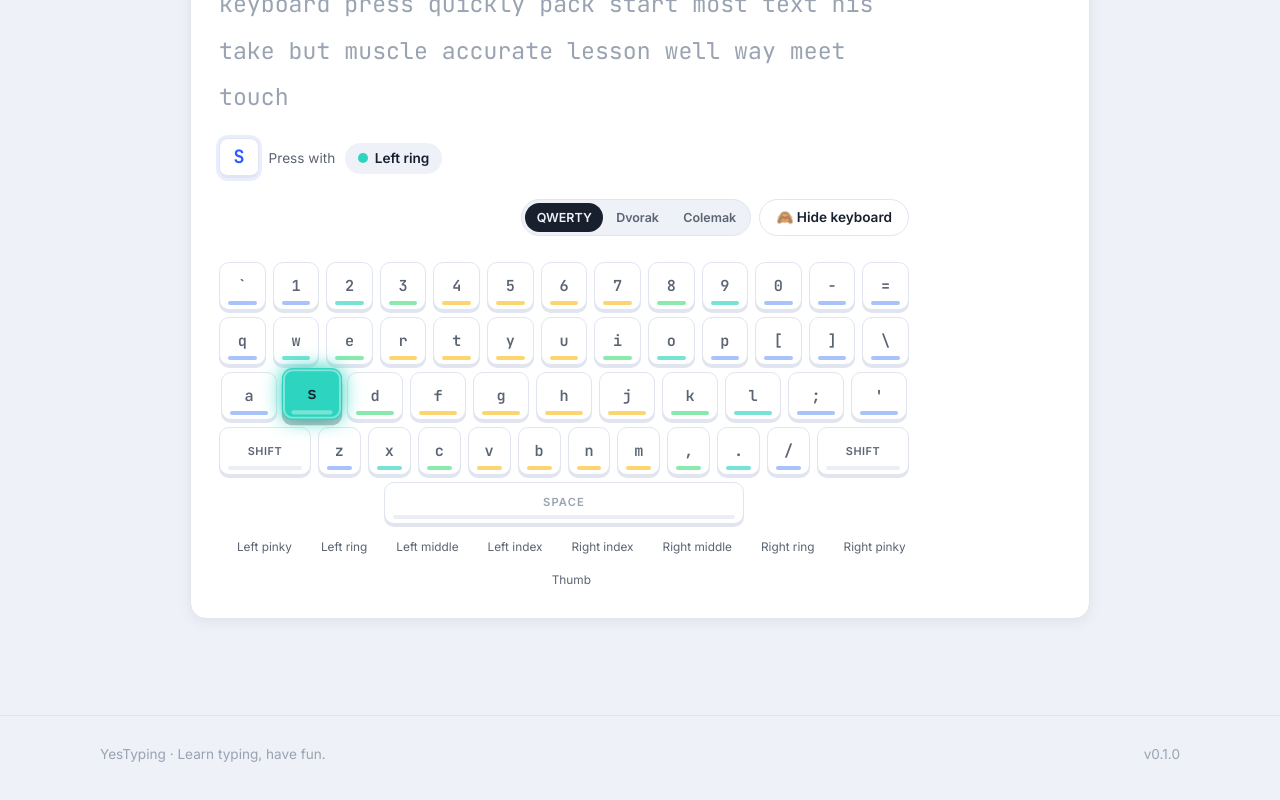
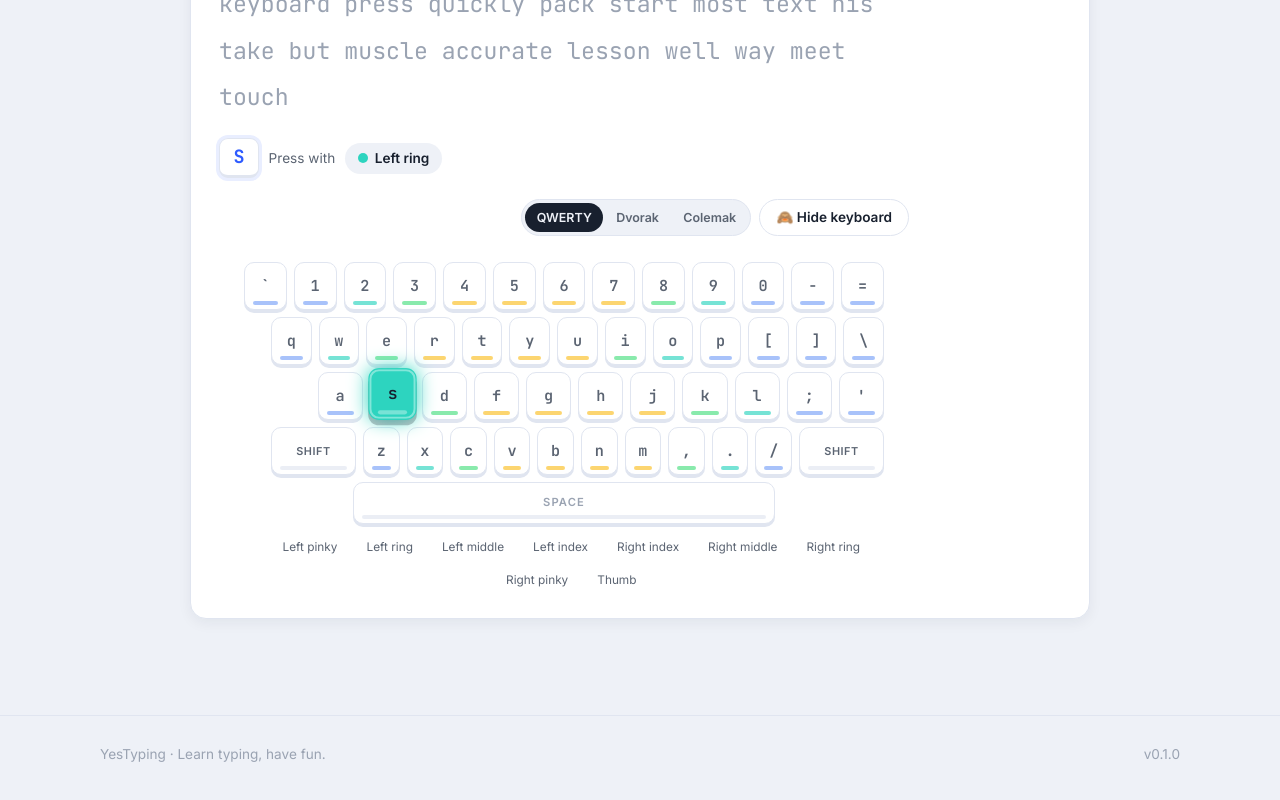
Before and after one commit to JosiahBristow/YesTyping, a React (Vite) app: page /speed-test in a window 1280 px wide. Shown: the part 911-1711 px from the top of the page. Built offline with nearby package versions, Linux system fonts and the light colour scheme; no server answers.

Commit message:
fix: stagger keyboard rows to match a real keyboard
Each letter row is now indented progressively (home row shortest), Shift
keys are wider, and the space bar spans the middle of the bottom row, so
the on-screen keyboard mirrors a physical one instead of centered equal
columns.

```diff
--- a/src/components/Keyboard.tsx
+++ b/src/components/Keyboard.tsx
@@ -70,11 +70,11 @@ export function Keyboard({
   return (
     <div className="kb" aria-hidden>
       {KEYBOARD_ROWS.map((row, r) => (
-        <div className="kb-row" key={r}>
+        <div className={cn('kb-row', `kb-row-${r}`)} key={r}>
           {row.map((k, i) => renderCap(k, k === 'Shift' && i === 0))}
         </div>
       ))}
-      <div className="kb-row space-row">{renderCap('space', false, 'kb-space-label')}</div>
+      <div className="kb-row space-row kb-row-4">{renderCap('space', false, 'kb-space-label')}</div>
       {showLegend && (
         <div className="kb-legend">
           {FINGERS.map((f) => (
--- a/src/styles/global.css
+++ b/src/styles/global.css
@@ -1023,6 +1023,9 @@ a {
 .kb {
   margin-top: 1.6rem;
   user-select: none;
+  max-width: 640px;
+  margin-left: auto;
+  margin-right: auto;
 }
 
 .kb-toolbar {
@@ -1060,15 +1063,33 @@ a {
 .kb-row {
   display: flex;
   gap: 7px;
-  justify-content: center;
+  justify-content: flex-start;
   margin-bottom: 7px;
+}
+
+/* Stagger each row like a real keyboard */
+.kb-row-1 {
+  padding-left: 4.2%;
+}
+
+.kb-row-2 {
+  padding-left: 11.5%;
+}
+
+.kb-row-3 {
+  padding-left: 4.2%;
+}
+
+.kb-row-4 {
+  padding-left: 17%;
+  padding-right: 17%;
 }
 
 .keycap {
   --kc: var(--line);
   position: relative;
-  flex: 1;
-  max-width: 56px;
+  flex: 1 1 0;
+  min-width: 0;
   height: 48px;
   display: grid;
   place-items: center;
@@ -1142,7 +1163,7 @@ a {
 
 .keycap.shift {
   max-width: none;
-  flex: 2.2;
+  flex: 2.4;
   font-size: 0.68rem;
   letter-spacing: 0.05em;
   text-transform: uppercase;
@@ -1175,7 +1196,7 @@ a {
 }
 
 .kb-row.space-row .keycap {
-  max-width: 360px;
+  max-width: none;
   height: 42px;
 }
 
```
